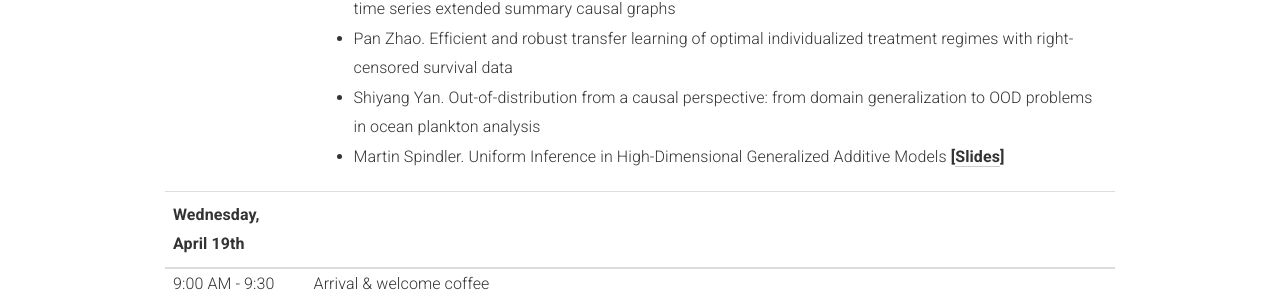
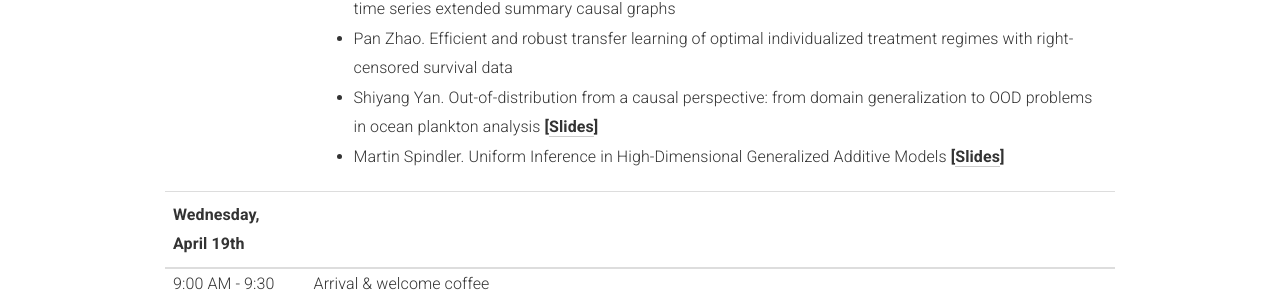
Before and after one commit to quarter-on-causality/quarter-on-causality.github.io, a Jekyll site: the page built from _pages/home_analysis.md, in a window 1280 px wide and 900 px high, scrolled down 4560 px. Shown: the part 143-447 px from the top of the window. Built offline with Jekyll 4.4.1, drawn with Linux system fonts in a browser that asks for light colours; nearby versions of some CDN libraries.

Commit message:
Add Yan's slides

```diff
--- a/_pages/home_analysis.md
+++ b/_pages/home_analysis.md
@@ -250,7 +250,7 @@ This colloquium will several keynote speakers including Antoine Chambaz, Eric Ga
              <ul>
                <li>Anouar Meynaoui, Charles K. Assaad, Emilie Devijver, Eric Gaussier, and Gregor Gössler. Identifiability in time series extended summary causal graphs</li>
                <li>Pan Zhao. Efficient and robust transfer learning of optimal individualized treatment regimes with right-censored survival data</li>
-               <li>Shiyang Yan. Out-of-distribution from a causal perspective: from domain generalization to OOD problems in ocean plankton analysis</li>
+               <li>Shiyang Yan. Out-of-distribution from a causal perspective: from domain generalization to OOD problems in ocean plankton analysis <strong>[<a href="slides/Yan_OODCausalPerspective.pdf" target="_blank">Slides</a>]</strong></li>
                <li>Martin Spindler. Uniform Inference in High-Dimensional Generalized Additive Models <strong>[<a href="slides/Spindler_DoubleMLUniformHighDimensionalAdditiveModels.pdf" target="_blank">Slides</a>]</strong></li>
              </ul>
           </td>
```
Also changed, not shown: 1 other file.
